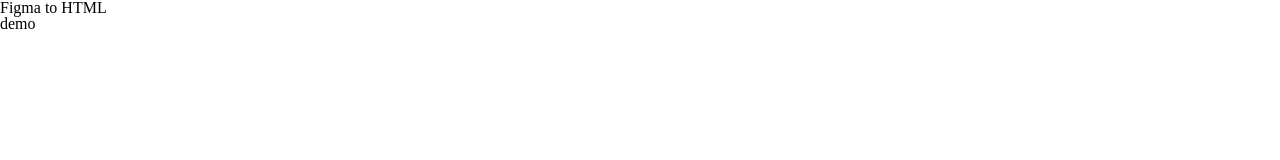
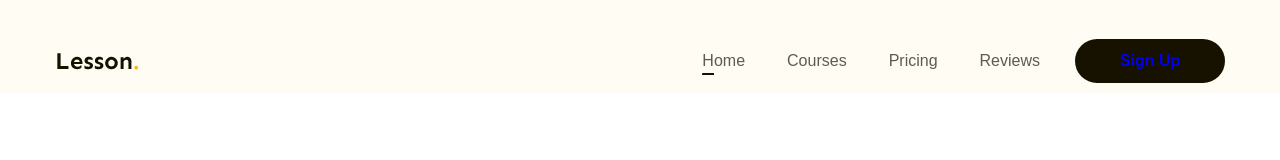
Before and after one commit to Ctinh193/project-1, a plain HTML site: page index.html in a window 1280 px wide. Shown: the top 160 px of the page. Drawn offline with Linux system fonts and the light colour scheme.

Commit message:
p3 làm phần header

```diff
--- a/assets/css/style.css
+++ b/assets/css/style.css
@@ -7,4 +7,84 @@
 /* Khôi phục lại cỡ chữ mặc định */
 body {
   font-size: 1.6rem;
+  font-family: "Poppins", sans-serif;
 }
+/* Common */
+.btn {
+  border: aqua;
+  width: 118px;
+  display: inline-block;
+  min-width: 144px;
+  padding: 14px 16px;
+  text-align: center;
+  font-size: 1.6rem;
+  font-weight: 600;
+  border-radius: 24.5px;
+  background: #171100;
+}
+a {
+  text-decoration: none;
+}
+.main-content {
+  /* padding: 18px; */
+  width: 1170px;
+  max-width: calc(100% - 48px);
+  margin-left: auto;
+  margin-right: auto;
+}
+.header {
+  background: white;
+}
+.header.fixed {
+  position: sticky;
+  top: -28px;
+}
+/* Header */
+.header {
+  background: #fffcf4;
+}
+.header .body {
+  display: flex;
+  align-items: center;
+  padding: 36px 0 8px;
+}
+.nav {
+  margin-left: auto;
+}
+.nav ul {
+  display: flex;
+}
+.nav a {
+  position: relative;
+  color: #5f5b53;
+  font-size: 1.6rem;
+  font-weight: 400;
+  text-align: center;
+  text-underline-position: from-font;
+  text-decoration-skip-ink: none;
+  margin: 8px 21px;
+}
+.nav a:hover {
+  color: #171100;
+  text-shadow: 1px 0 0 currentColor;
+}
+.nav li.active a::after {
+  position: absolute;
+  left: 0px;
+  top: 21px;
+  display: block;
+  content: "";
+  width: 12px;
+  height: 2px;
+  border-radius: 1px 0px 0px 0px;
+  background: #171100;
+}
+.nav ul {
+  padding: 17px 14px 16px;
+}
+.header .btn-sign-up {
+  min-width: 114px;
+}
+.header.aciton {
+  margin-left: 49px;
+}
--- a/index.html
+++ b/index.html
@@ -9,8 +9,38 @@
     <link rel="stylesheet" href="./assets/css/style.css" />
     <title>Project 1</title>
   </head>
-  <body>
-    <h1>Figma to HTML</h1>
-    <h2>demo</h2>
+  <body style="height: 10000px">
+    <!-- header -->
+    <header class="header fixed">
+      <div class="main-content">
+        <div class="body">
+          <!-- logo -->
+          <img src="./assets/img/Logo.svg" alt="Lesson." class="logo" />
+          <!-- nav -->
+          <!-- .nav.nav>ul>li*4>a{Home} -->
+          <nav class="nav">
+            <ul>
+              <li class="active">
+                <a href="#!">Home</a>
+              </li>
+              <li>
+                <a href="#!">Courses</a>
+              </li>
+              <li>
+                <a href="#!">Pricing</a>
+              </li>
+              <li>
+                <a href="#!">Reviews</a>
+              </li>
+            </ul>
+          </nav>
+          <!-- btn-action -->
+          <!-- .action>a.btn{Sign Up} -->
+          <div class="action">
+            <a href="#!" class="btn btn-sign-up">Sign Up</a>
+          </div>
+        </div>
+      </div>
+    </header>
   </body>
 </html>
```
Also changed, not shown: assets/img/Logo.svg (added).
